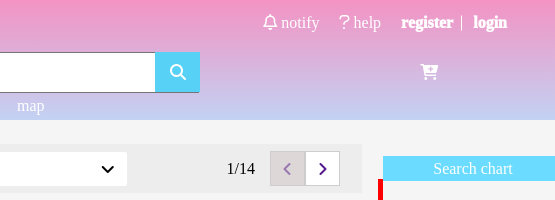
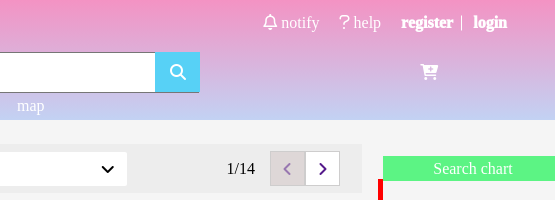
Before and after one commit to kiendeptraiaa1/wedbanhang, a plain HTML site: page index.html in a window 1280 px wide. In both pictures the pointer is over the element "Search chart". Shown: the top 200 px of the page, 725-1280 px from the left. Drawn offline with nearby package versions, Linux system fonts and the light colour scheme; grey boxes are pictures that could not be loaded.

Commit message:
Update main.css

```diff
--- a/assets/css/main.css
+++ b/assets/css/main.css
@@ -1028,3 +1028,7 @@ will-change: transform;
     margin-top: 45px;
    position: relative;
 } */
+.chart_note:hover{
+    background-color: #5cf484;
+
+}
```
